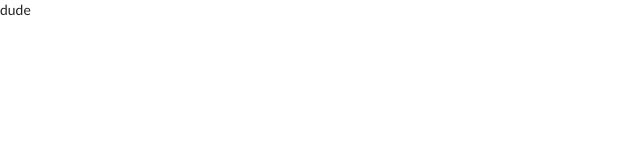
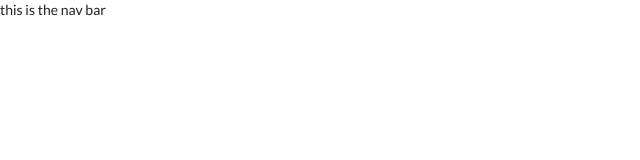
Before and after one commit to mohammedalsomali/ToDo-List-App-updated, a React (Create React App) app: page / in a window 1280 px wide. Shown: the top 160 px of the page, without its empty margins (0-640 px from the left). Built offline with nearby package versions, Linux system fonts and the light colour scheme.

Commit message:
Making a new to do list app

```diff
--- a/package.json
+++ b/package.json
@@ -1,5 +1,5 @@
 {
-  "homepage": "https://mohammedalsomali.github.io/ToDo-List-App/",
+  "homepage": "",
   "name": "todolist",
   "version": "0.1.0",
   "private": true,
@@ -12,6 +12,7 @@
     "@testing-library/user-event": "^12.8.3",
     "autoprefixer": "^10.3.4",
     "firebase": "^9.0.1",
+    "git": "^0.1.5",
     "react": "^17.0.2",
     "react-dom": "^17.0.2",
     "react-firebase-hooks": "^3.0.4",
--- a/src/Todo_List/Homepage.js
+++ b/src/Todo_List/Homepage.js
@@ -1,9 +1,8 @@
 import React from "react";
+import Navb from "./navbar";
 
 export default function Homepage(props ){
     return (
-        <div className="homeContainer">
-                dude
-        </div>
+        <Navb />
     )
 }
--- a/src/Todo_List/Todos.js
+++ b/src/Todo_List/Todos.js
@@ -1,9 +1,9 @@
 import React from 'react'
 
-export default function Todos( { todo }) {
+export default function Todos() {
   return (
-    <div key={todo.id}>
-        {todo.title}
+    <div >
+
     </div>
   )
 }
--- /dev/null
+++ b/src/Todo_List/navbar.js
@@ -0,0 +1,10 @@
+import React from "react";
+
+
+export default function Navb() {
+  return (
+    <nav className="nav">
+        this is the nav bar
+    </nav>
+  )
+}
--- a/src/Todo_List/style.css
+++ b/src/Todo_List/style.css
@@ -1,6 +1,6 @@
 .homeContainer {
     width: 100px;
     height: 100px;
-    background-color: black;
+
     color: red;
 }
```
Also changed, not shown: src/SideNav.js (deleted, +0 -15 lines), src/Todo_List/contentpage.js (added, +11 -0 lines), 1 other file (tests, documents, lock files or other folders).
